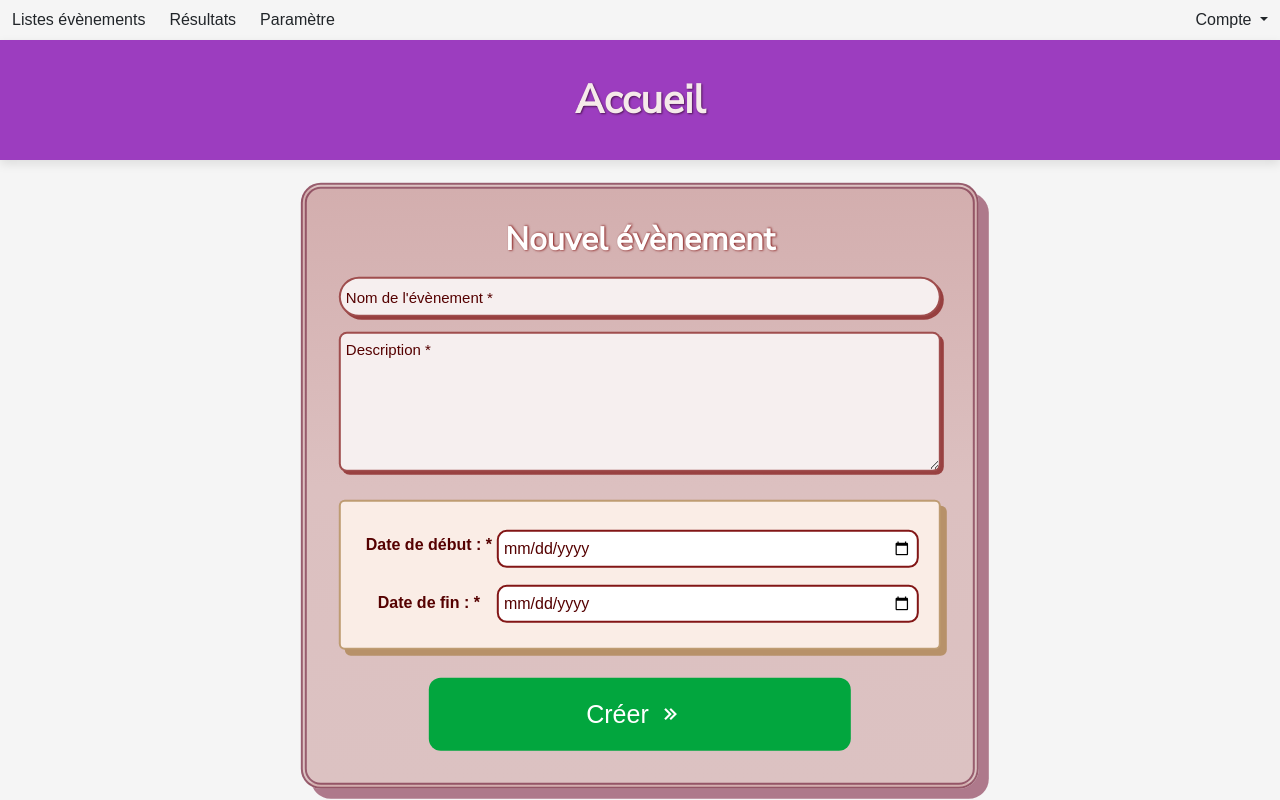
After one commit to Alexshu0204/Projet_vote_en_ligne, a PHP site: page /accueil.php in a window 1280 px wide. The commit adds this page. Run offline with PHP 8.4, Linux system fonts and the light colour scheme.

Commit message:
Add files via upload

```diff
--- /dev/null
+++ b/Projet Systeme vote pour Césarée/accueil.php
@@ -0,0 +1,60 @@
+<!DOCTYPE html>
+<html>
+
+    <head>
+        <meta charset="UTF-8">
+        <meta name="viewport" content="width=device-width, initial-scale=1.0">
+        <link rel="stylesheet" href="accueil_style.css"/>
+        <link href='https://fonts.googleapis.com/css?family=Nunito Sans' rel='stylesheet'>
+        <link href='https://unpkg.com/boxicons@2.1.4/css/boxicons.min.css' rel='stylesheet'><!--Lien pour télécharger les icônes-->
+        <title>Accueil</title>
+    </head>
+
+    <body>
+
+        <header>
+            <?php
+            include('menu.php');
+            ?>
+        </header>
+
+        <h1 class="titre">Accueil</h1>
+
+
+        <div class="evnt_container">
+
+            <h2 class="newEvntTitle">Nouvel évènement</h2>
+
+            <form id="loginForm" action="liste_evenement.php" method="post">
+
+                <input name="event" id="eventID" type="text" placeholder="Nom de l'évènement *" required>
+                <textarea name="description" id="descriptionID" placeholder="Description *" required></textarea>
+
+                <div class="date_container">
+                    <div>
+                        <label for="date">Date de début : *</label>
+                        <input name="event_date" type="date" id="dateStartID" required onekeydown="return true;">
+                    </div>
+
+                    <div>
+                        <label for="date">Date de fin : *</label>
+                        <input name="event_date" type="date" id="dateEndID" required>
+                    </div>
+
+                </div>
+
+                <div class="button-container">
+                    <button type="submit" id="createButtonID" name="send_con">
+                        Créer
+                        <i class='bx bx-chevrons-right'></i>
+                        <div class="loader"></div>
+                    </button>
+                </div>
+
+            </form>
+
+        </div>
+
+    </body>
+
+</html>
--- /dev/null
+++ b/Projet Systeme vote pour Césarée/accueil_style.css
@@ -0,0 +1,212 @@
+body{
+    font-family: sans-serif !important;
+    background-color: #f5f5f5 !important;
+}
+
+.titre {
+    font-weight: bold;
+    font-family: 'Nunito Sans';
+    background-color: #9c3dbf;
+    color: rgb(245, 234, 234);
+    text-shadow: 1px 1px 2px rgba(49, 5, 45, 0.707);
+    text-align: center;
+    height: 120px;
+    font-size: 2.5rem;
+    display: flex;
+    align-items: center;
+    justify-content: center;
+    margin: 0;
+    padding: 10px;
+    box-shadow: 0px 4px 10px rgba(0, 0, 0, 0.1);
+}
+
+/***********************************************************************
+---------------------Tout le contenu du formulaire----------------------
+***********************************************************************/
+
+.newEvntTitle{
+    font-weight: bold;
+    font-family: 'Nunito Sans';
+    color:  rgb(255, 255, 255);
+    /* Effet glow subtil */
+    text-shadow: 1px -1px 2px rgba(123, 2, 2, 0.5), 1px 1px 2px rgba(123, 2, 2, 0.5);
+    text-align: center;
+    display: block;
+}
+
+.evnt_container{
+    margin-top: 86px;
+    background: linear-gradient(to bottom, #d3aeae, #dcc0c0, #dcc2c2);
+    border:6px double rgba(100, 19, 48, 0.57);
+    box-shadow: 10px 10px rgba(115, 17, 51, 0.542);
+    width: 53%;
+    height: auto;
+    min-height: 590px;
+    padding: 32px;
+    position: absolute;
+    top: 50%;
+    left: 50%;
+    transform: translate(-50%, -50%);
+    border-radius: 20px;
+    font-size: 17px;
+}
+
+#eventID{
+    font-size: 15px;
+    margin-top: 10px;
+    border-radius: 30px;
+    width: 100%;
+    height: 40px;
+    padding:5px;
+    border: 2px solid rgba(130, 22, 22, 0.741);
+    box-shadow: 3px 3px rgba(130, 22, 22, 0.741);
+    background-color: #f6efef;
+}
+
+#eventID:focus{/* Personnalisation de l'apparence de l'input lorsqu'il est focus */
+    outline: none;/*enlève le contour par défaut*/
+    background-color:rgb(245, 230, 230);
+}
+
+#eventID::placeholder {/*configuration du placeholder*/
+    color:  rgb(85, 1, 1);
+}
+
+
+#descriptionID{
+    font-size: 15px;
+    margin-top: 15px;
+    border-radius: 8px;
+    width: 100%;
+    padding:5px;
+    height: 140px;
+    border: 2px solid rgba(130, 22, 22, 0.741);
+    box-shadow: 3px 3px rgba(130, 22, 22, 0.741);
+    background-color: #f6efef;
+}
+
+
+#descriptionID:focus{
+    outline: none;
+    background-color:rgb(245, 230, 230);
+}
+
+#descriptionID::placeholder {/*configuration du placeholder*/
+    color:  rgb(85, 1, 1);
+}
+
+/***********************************************************************
+----------------------Tout le contenu de la date------------------------
+***********************************************************************/
+.date_container{
+    color:  rgb(85, 1, 1);
+    font-size: 16px;
+    background: #faede6;
+    border-radius: 6px;
+    border: 2.4px solid rgba(171, 128, 75, 0.741);
+    box-shadow: 6px 6px rgba(171, 128, 75, 0.741);
+    height: 150px;
+    text-align: center;
+    margin-top: 20px;
+    padding: 20px;
+    display: flex;
+    flex-direction: column;
+    gap: 15px; /* Ajoute de l'espace entre les lignes */
+}
+
+.date_container div{
+    display: flex;
+    align-items: center;
+    justify-content: space-between;
+}
+
+.date_container label{
+    flex: 0.5; /* Permet au label de prendre un espace égal */
+    font-weight: bold;
+}
+
+.date_container input{
+    flex: 1.5;
+    padding: 4px;
+
+}
+
+input, textarea, .date_container {
+    transition: box-shadow 0.3s ease-in-out;
+}
+
+input:focus, textarea:focus {
+    box-shadow: 3px 3px rgba(130, 22, 22, 0.7);
+}
+
+
+#dateStartID{
+    margin-top: 8px;
+    border-radius: 10px;
+    padding:5px;
+    border: 2px solid rgb(130, 22, 22);
+    color:  rgb(85, 1, 1);
+}
+
+#dateStartID:focus{
+    outline: none;
+}
+
+
+#dateEndID{
+    margin-top: 2px;
+    border-radius: 10px;
+    padding:5px;
+    border: 2px solid rgb(130, 22, 22);
+    color:  rgb(85, 1, 1);
+}
+
+#dateEndID:focus{
+    outline: none;
+}
+
+/********************************Bouton********************************/
+
+
+#createButtonID{
+    position: relative;
+    overflow: hidden;
+    font-size: 25px;
+    display: flex;
+    align-items: center;
+    justify-content: center;
+    gap: 10px; /* Ajoute un espace entre l'icône et le texte */
+    margin: 28px auto 0 auto;
+    margin-top: 28px;
+    border-radius: 12px;
+    width: 70%;
+    padding:18px;
+    color: rgb(255, 255, 255);
+    border: none;
+    background-color: #02a63e;
+    transition: color 0.3s ease;
+}
+
+#createButtonID i{
+    font-size: 25px;
+}
+
+#createButtonID::after{
+    content: "";
+    position: absolute;
+    width: 0;
+    height: 100%;
+    top: 0;
+    left: 0;
+    background-color: rgba(255, 255, 255, 0.303);
+    transition: width 0.3s ease-in-out;
+    z-index: 0;
+}
+
+#createButtonID:hover::after{
+    width: 100%;
+}
+
+#createButtonID:hover{
+    color: #021038;
+}
--- a/Projet Systeme vote pour Césarée/login_script.js
+++ b/Projet Systeme vote pour Césarée/login_script.js
@@ -83,7 +83,7 @@ document.addEventListener("DOMContentLoaded", function () {
 
             if (username.value === "admin" && password.value === "1234") {
                 finishLoading(); //Termine la barre avant de rediriger
-                window.location.href = "acceuil.html";
+                window.location.href = "accueil.php";
             } else {
                 errorMessage.style.display = "block";
                 username.classList.add("input-error");
--- /dev/null
+++ b/Projet Systeme vote pour Césarée/menu.php
@@ -0,0 +1,54 @@
+
+<!DOCTYPE html>
+<html lang="fr">
+
+    <head>
+        <meta charset="utf-8">
+        <meta name="viewport" content="width=device-width, initial-scale=1">
+        <!-- CSS Bootstrap -->
+        <link href="https://cdn.jsdelivr.net/npm/bootstrap@5.3.3/dist/css/bootstrap.min.css" rel="stylesheet" integrity="sha384-QWTKZyjpPEjISv5WaRU9OFeRpok6YctnYmDr5pNlyT2bRjXh0JMhjY6hW+ALEwIH" crossorigin="anonymous">
+        <!-- CSS personnalisé -->
+        <link rel="stylesheet" href="menu_style.css">
+    </head>
+
+    <body>
+
+        <nav>
+
+            <div class="container-fluid d-flex justify-content-between align-items-center">
+
+                <ul class="navbar-nav d-flex flex-row gap-4">
+                    <li class="nav-item">
+                        <a class="nav-link active" aria-current="page" href="#">Listes évènements</a>
+                    </li>
+
+                    <li class="nav-item">
+                        <a class="nav-link" href="#">Résultats</a>
+                    </li>
+
+                    <li class="nav-item">
+                        <a class="nav-link" href="#">Paramètre</a>
+                    </li>
+                </ul>
+
+                <!-- Onglet "Compte" aligné à droite -->
+                <ul class="navbar-nav">
+                    <li class="nav-item dropdown">
+                        <a class="nav-link dropdown-toggle" href="#" role="button" data-bs-toggle="dropdown" aria-expanded="false">
+                            Compte
+                        </a>
+                        <ul class="dropdown-menu">
+                            <li><a class="dropdown-item" href="#">Action</a></li>
+                            <li><a class="dropdown-item" href="#">Se déconnecter</a></li>
+                        </ul>
+                    </li>
+                </ul>
+
+            </div>
+
+        </nav>
+
+        <script src="https://cdn.jsdelivr.net/npm/bootstrap@5.3.3/dist/js/bootstrap.bundle.min.js" integrity="sha384-YvpcrYf0tY3lHB60NNkmXc5s9fDVZLESaAA55NDzOxhy9GkcIdslK1eN7N6jIeHz" crossorigin="anonymous"></script>
+    </body>
+
+</html>
--- /dev/null
+++ b/Projet Systeme vote pour Césarée/menu_style.css
@@ -0,0 +1,3 @@
+.navbar{
+    background-color: #e6d9f2 !important;
+}
```
Also changed, not shown: Projet Systeme vote pour Césarée/index.php (added, +75 -0 lines), Projet Systeme vote pour Césarée/login_mainStyle.css (+5 -7 lines).
